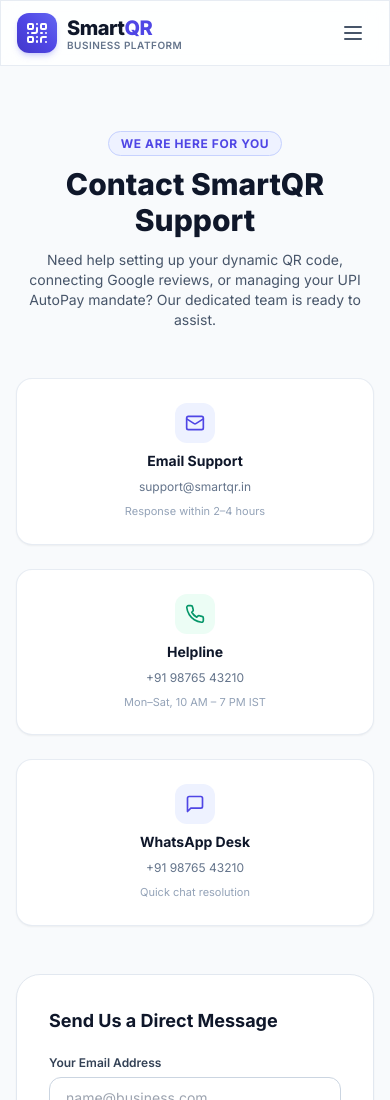
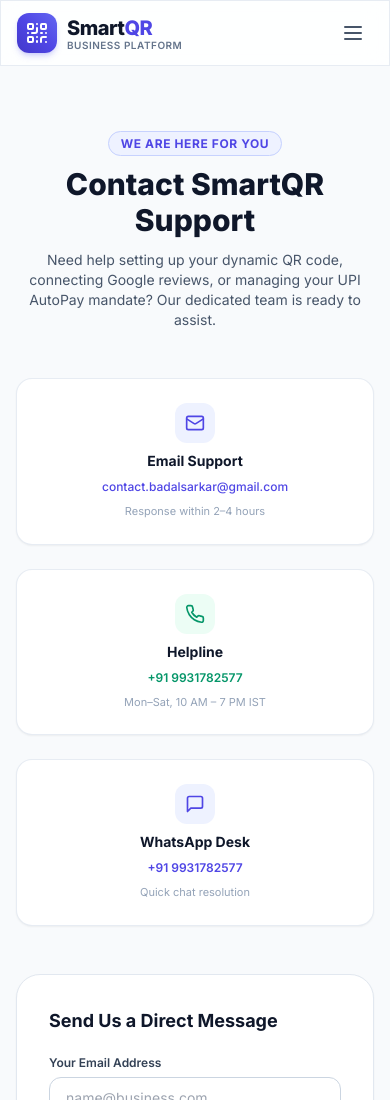
Before and after one commit to badalrajbnk10-star/smartqr-business, a React (Vite) app: page /support in a window 390 px wide. Shown: the top 1100 px of the page. Built offline with nearby package versions, Linux system fonts and the light colour scheme; no server answers.

Commit message:
chore: update support contact info across platform with Badal Sarkar email and phone

```diff
--- a/src/context/AuthContext.tsx
+++ b/src/context/AuthContext.tsx
@@ -36,7 +36,7 @@ export const AuthProvider: React.FC<{ children: React.ReactNode }> = ({ children
               id: 'owner-uuid-1',
               email: 'owner@hotelgrand.in',
               full_name: 'Rajesh Sharma',
-              phone: '+91 9876543210',
+              phone: '+91 9931782577',
               role: 'business_owner',
               is_active: true,
               created_at: new Date().toISOString(),
--- a/src/context/BusinessContext.tsx
+++ b/src/context/BusinessContext.tsx
@@ -104,9 +104,9 @@ export const BusinessProvider: React.FC<{ children: React.ReactNode }> = ({ chil
             slug: 'grand-heritage',
             short_description: 'Luxury Stays, Fine Dining & Authentic Indian Cuisine',
             full_description: 'Welcome to The Grand Heritage Hotel & Dine. We offer world-class hospitality, ambient dining, free high-speed Wi-Fi, and banquet spaces for weddings and corporate gatherings.',
-            phone: '+91 98765 43210',
-            whatsapp: '+91 98765 43210',
-            email: 'info@grandheritage.com',
+            phone: '+91 9931782577',
+            whatsapp: '+91 9931782577',
+            email: 'contact.badalsarkar@gmail.com',
             address: '42, Station Road, Near Central Plaza, Sector 14',
             city: 'New Delhi',
             state: 'Delhi',
--- a/src/pages/admin/AdminSettings.tsx
+++ b/src/pages/admin/AdminSettings.tsx
@@ -3,8 +3,8 @@ import { Settings, Save, ShieldCheck, CheckCircle2, AlertCircle } from 'lucide-r
 
 export const AdminSettings: React.FC = () => {
   const [websiteName, setWebsiteName] = useState('SmartQR Business');
-  const [supportEmail, setSupportEmail] = useState('support@smartqr.in');
-  const [supportPhone, setSupportPhone] = useState('+91 98765 43210');
+  const [supportEmail, setSupportEmail] = useState('contact.badalsarkar@gmail.com');
+  const [supportPhone, setSupportPhone] = useState('+91 9931782577');
   const [trialHours, setTrialHours] = useState('24');
   const [maintenanceMode, setMaintenanceMode] = useState(false);
   const [savedSuccess, setSavedSuccess] = useState(false);
--- a/src/pages/auth/Register.tsx
+++ b/src/pages/auth/Register.tsx
@@ -105,7 +105,7 @@ export const Register: React.FC = () => {
                 required
                 value={phone}
                 onChange={(e) => setPhone(e.target.value)}
-                placeholder="+91 98765 43210"
+                placeholder="+91 9931782577"
                 className="w-full pl-10 pr-4 py-2.5 rounded-xl border border-slate-300 text-sm focus:outline-none focus:ring-2 focus:ring-brand-500"
               />
             </div>
--- a/src/pages/customer/CustomerLandingPage.tsx
+++ b/src/pages/customer/CustomerLandingPage.tsx
@@ -53,9 +53,9 @@ export const CustomerLandingPage: React.FC = () => {
             short_description: 'Luxury Stays, Fine Dining & Authentic Indian Cuisine',
             full_description:
               'Welcome to The Grand Heritage Hotel & Fine Dine. We take pride in delivering regal Indian hospitality, curated culinary experiences, state-of-the-art suites, and dedicated banquet halls for weddings and conferences.',
-            phone: '+919876543210',
-            whatsapp: '919876543210',
-            email: 'reservations@grandheritage.com',
+            phone: '+919931782577',
+            whatsapp: '919931782577',
+            email: 'contact.badalsarkar@gmail.com',
             address: '42, Station Road, Near Central Plaza, Sector 14, New Delhi',
             city: 'New Delhi',
             google_maps_url: 'https://maps.google.com/?q=New+Delhi',
--- a/src/pages/dashboard/ProfileEditor.tsx
+++ b/src/pages/dashboard/ProfileEditor.tsx
@@ -251,7 +251,7 @@ export const ProfileEditor: React.FC = () => {
                 required
                 value={phone}
                 onChange={(e) => setPhone(e.target.value)}
-                placeholder="+91 98765 43210"
+                placeholder="+91 9931782577"
                 className="w-full px-4 py-2.5 rounded-xl border border-slate-300 text-sm focus:ring-2 focus:ring-brand-500 focus:outline-none"
               />
             </div>
@@ -264,7 +264,7 @@ export const ProfileEditor: React.FC = () => {
                 type="text"
                 value={whatsapp}
                 onChange={(e) => setWhatsapp(e.target.value)}
-                placeholder="919876543210"
+                placeholder="919931782577"
                 className="w-full px-4 py-2.5 rounded-xl border border-slate-300 text-sm focus:ring-2 focus:ring-brand-500 focus:outline-none"
               />
             </div>
--- a/src/pages/dashboard/QRDesigner.tsx
+++ b/src/pages/dashboard/QRDesigner.tsx
@@ -355,7 +355,7 @@ export const QRDesigner: React.FC = () => {
               </div>
 
               <div className="pt-2 border-t border-white/20 text-[9px] opacity-60 flex items-center justify-between">
-                <span>{currentBusiness?.phone || '+91 98765 43210'}</span>
+                <span>{currentBusiness?.phone || '+91 9931782577'}</span>
                 <span>Powered by SmartQR</span>
               </div>
             </div>
--- a/src/pages/public/Home.tsx
+++ b/src/pages/public/Home.tsx
@@ -160,7 +160,7 @@ export const Home: React.FC = () => {
                     </div>
                     <div className="flex items-center justify-center gap-2 text-xs text-slate-300">
                       <PhoneCall className="w-3.5 h-3.5 text-emerald-400" />
-                      <span>Call: +91 98765 43210</span>
+                      <span>Call: +91 9931782577</span>
                     </div>
                   </div>
 
--- a/src/pages/public/Refund.tsx
+++ b/src/pages/public/Refund.tsx
@@ -27,7 +27,7 @@ export const Refund: React.FC = () => {
         <section className="space-y-2">
           <h2 className="text-base font-bold text-slate-900">3. Refund Requests</h2>
           <p>
-            If you experience technical issues or duplicate charges due to payment gateway delays, please contact our support team at <code>support@smartqr.in</code> within 7 days of the transaction. Verified erroneous charges are refunded to the original payment source within 5–7 business days.
+            If you experience technical issues or duplicate charges due to payment gateway delays, please contact our support team at <a href="mailto:contact.badalsarkar@gmail.com" className="font-semibold text-brand-600 hover:underline">contact.badalsarkar@gmail.com</a> or Helpline <a href="tel:+919931782577" className="font-semibold text-brand-600 hover:underline">+91 9931782577</a> within 7 days of the transaction. Verified erroneous charges are refunded to the original payment source within 5–7 business days.
           </p>
         </section>
       </div>
--- a/src/pages/public/Support.tsx
+++ b/src/pages/public/Support.tsx
@@ -53,7 +53,12 @@ export const Support: React.FC = () => {
             <Mail className="w-5 h-5" />
           </div>
           <h3 className="font-bold text-slate-900 text-sm">Email Support</h3>
-          <p className="text-xs text-slate-500">support@smartqr.in</p>
+          <a
+            href="mailto:contact.badalsarkar@gmail.com"
+            className="text-xs text-brand-600 hover:text-brand-700 font-medium block truncate"
+          >
+            contact.badalsarkar@gmail.com
+          </a>
           <p className="text-[11px] text-slate-400">Response within 2–4 hours</p>
         </div>
 
@@ -62,7 +67,12 @@ export const Support: React.FC = () => {
             <Phone className="w-5 h-5" />
           </div>
           <h3 className="font-bold text-slate-900 text-sm">Helpline</h3>
-          <p className="text-xs text-slate-500">+91 98765 43210</p>
+          <a
+            href="tel:+919931782577"
+            className="text-xs text-emerald-600 hover:text-emerald-700 font-semibold block"
+          >
+            +91 9931782577
+          </a>
           <p className="text-[11px] text-slate-400">Mon–Sat, 10 AM – 7 PM IST</p>
         </div>
 
@@ -71,7 +81,14 @@ export const Support: React.FC = () => {
             <MessageSquare className="w-5 h-5" />
           </div>
           <h3 className="font-bold text-slate-900 text-sm">WhatsApp Desk</h3>
-          <p className="text-xs text-slate-500">+91 98765 43210</p>
+          <a
+            href="https://wa.me/919931782577"
+            target="_blank"
+            rel="noopener noreferrer"
+            className="text-xs text-indigo-600 hover:text-indigo-700 font-semibold block"
+          >
+            +91 9931782577
+          </a>
           <p className="text-[11px] text-slate-400">Quick chat resolution</p>
         </div>
       </div>
```
Also changed, not shown: 1 other file (tests, documents, lock files or other folders).
